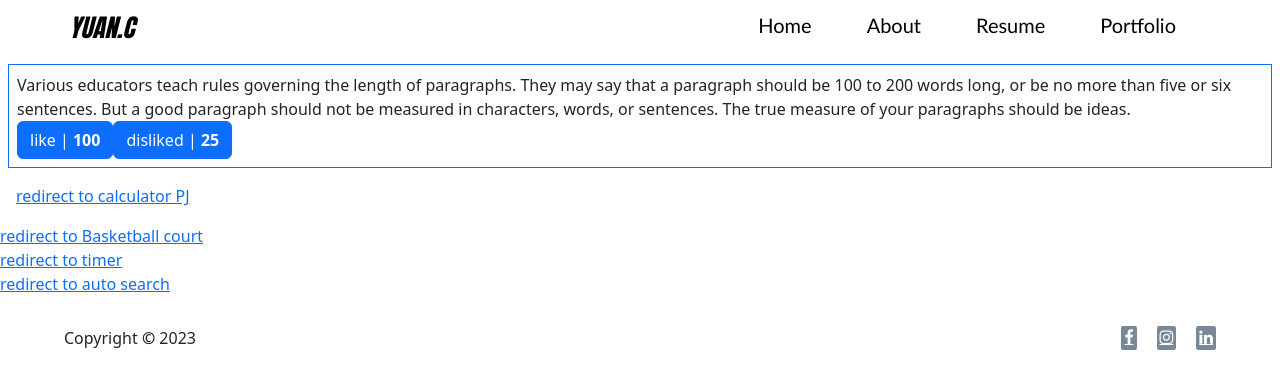
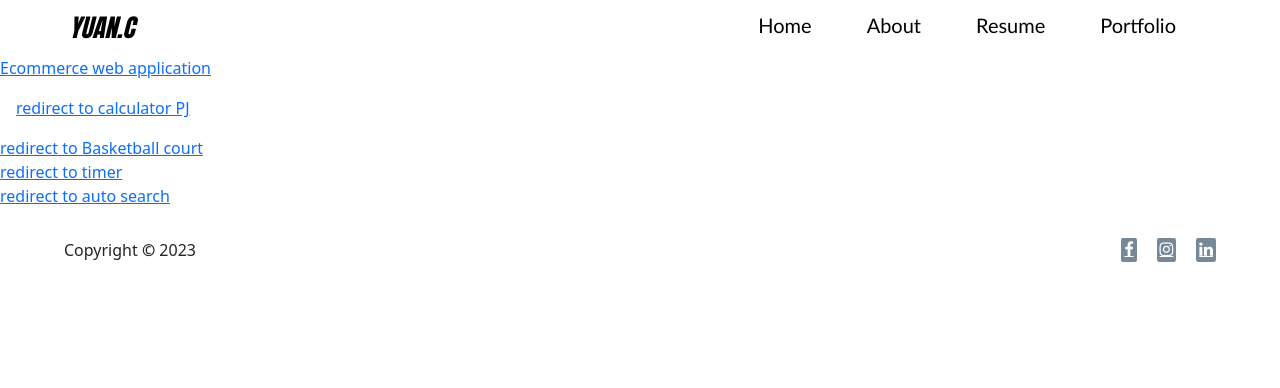
Before and after one commit to YuanChen017/yuanchenweb, a React (Create React App) app: page /portfolio in a window 1280 px wide. Shown: the top 388 px of the page. Built offline with nearby package versions, Linux system fonts and the light colour scheme.

Commit message:
project updated

```diff
--- a/src/components/project/project.js
+++ b/src/components/project/project.js
@@ -8,45 +8,9 @@ const Project = () => {
   const [dislike, setDislike] = useState(25);
   return (
     <div className="Project">
-      <div className="border border-primary m-2 p-2">
-        <article>
-          Various educators teach rules governing the length of paragraphs. They
-          may say that a paragraph should be 100 to 200 words long, or be no
-          more than five or six sentences. But a good paragraph should not be
-          measured in characters, words, or sentences. The true measure of your
-          paragraphs should be ideas.
-        </article>
-        <button
-          className="btn btn-primary"
-          onClick={() => {
-            if (isliked) {
-              setDislike(dislike + 1);
-              setLike(like - 1);
-            } else {
-              setLike(like + 1);
-              setDislike(dislike - 1);
-            }
-            setIsliked(!isliked);
-          }}
-        >
-          {isliked ? "liked" : "like"} | <span>{like}</span>
-        </button>
-        <button
-          className="btn btn-primary"
-          onClick={() => {
-            if (isdisliked) {
-              setDislike(dislike - 1);
-              setLike(like + 1);
-            } else {
-              setDislike(dislike + 1);
-              setLike(like - 1);
-            }
-            setIsdisliked(!isdisliked);
-          }}
-        >
-          {isdisliked ? "dislike" : "disliked"} | <span>{dislike}</span>
-        </button>
-      </div>
+      <a href="https://yuanchen017.github.io/ecommerceweb/" target="_blank">
+        Ecommerce web application
+      </a>
       <div className="calculate m-2 p-2">
         <Link to="/portfolio/calculate">redirect to calculator PJ</Link>
       </div>
```
